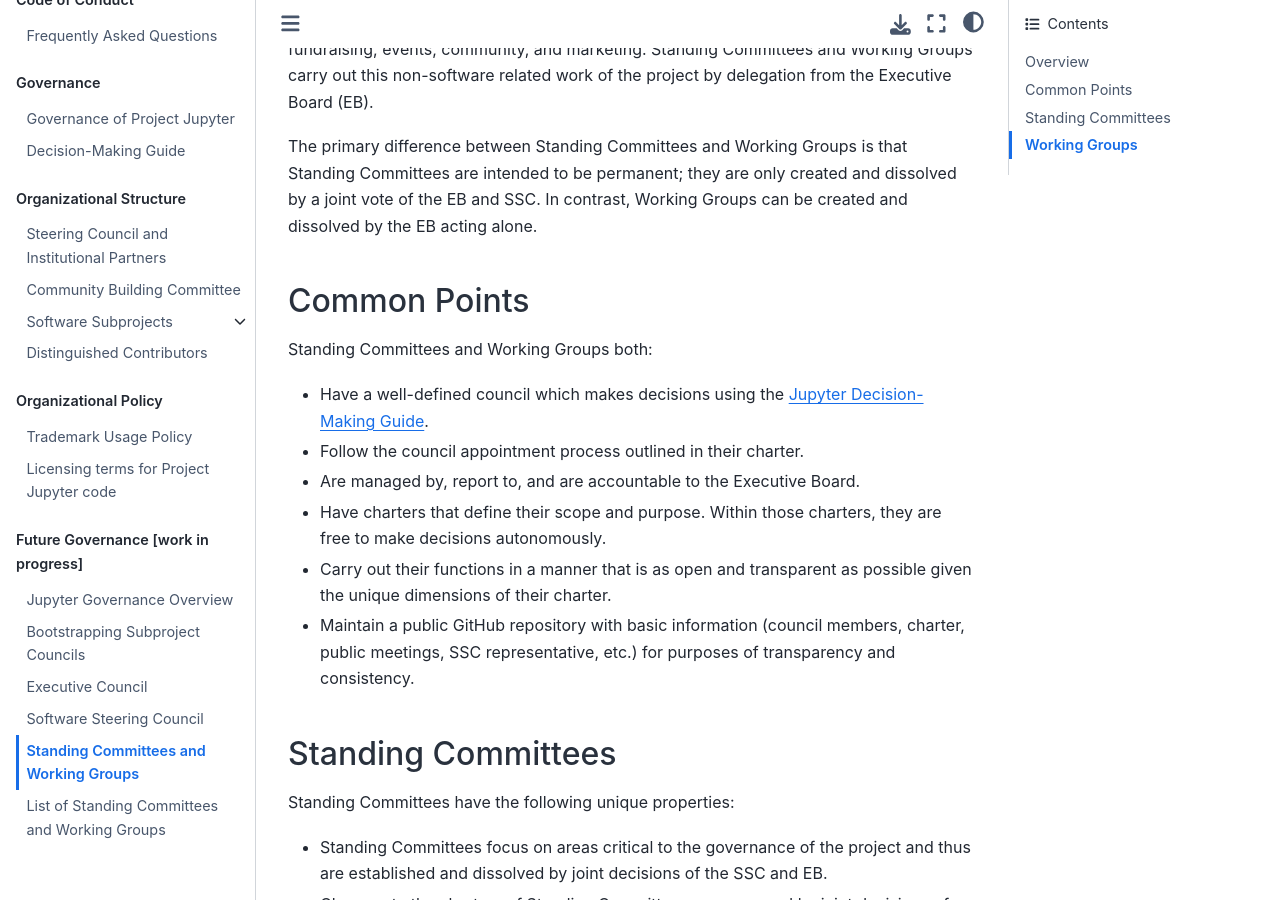
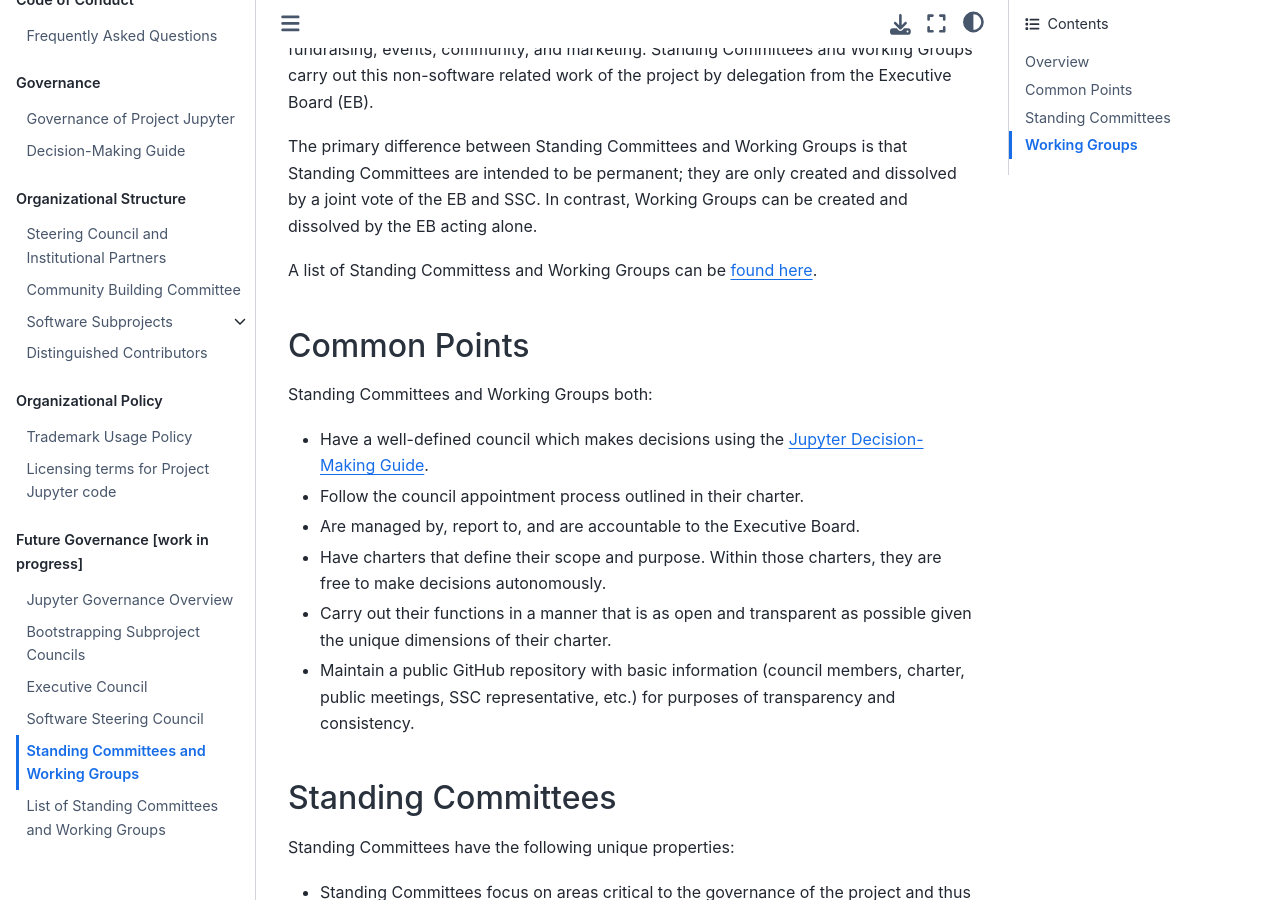
Before and after one commit to jupyter/governance, a Jupyter Book: the page built from standing_committees_and_working_groups.md, in a window 1280 px wide and 900 px high, scrolled down 305 px. Built offline with Jupyter Book 1.0.4 settings and Sphinx 7.4.7 and the Sphinx Book theme 1.1.4, drawn with Linux system fonts in a browser that asks for light colours; pages that are not in the unit, such as notebooks, are missing from menus.

Commit message:
Add a few links to sc/wg documents for clarity

```diff
--- a/standing_committees_and_working_groups.md
+++ b/standing_committees_and_working_groups.md
@@ -5,6 +5,8 @@
 In addition to the software work on Jupyter that is coordinated through the [Software Steering Council](software_steering_council.md) (SSC), much of the project’s work expands beyond software. Examples include code of conduct incident response, diversity and inclusion, operations, legal, fundraising, events, community, and marketing. Standing Committees and Working Groups carry out this non-software related work of the project by delegation from the Executive Board (EB).
 
 The primary difference between Standing Committees and Working Groups is that Standing Committees are intended to be permanent; they are only created and dissolved by a joint vote of the EB and SSC. In contrast, Working Groups can be created and dissolved by the EB acting alone.
+
+A list of Standing Committess and Working Groups can be [found here](list_of_standing_committees_and_working_groups.md).
 
 ## Common Points
 
```
Also changed, not shown: overview.md (+2 -0 lines).
